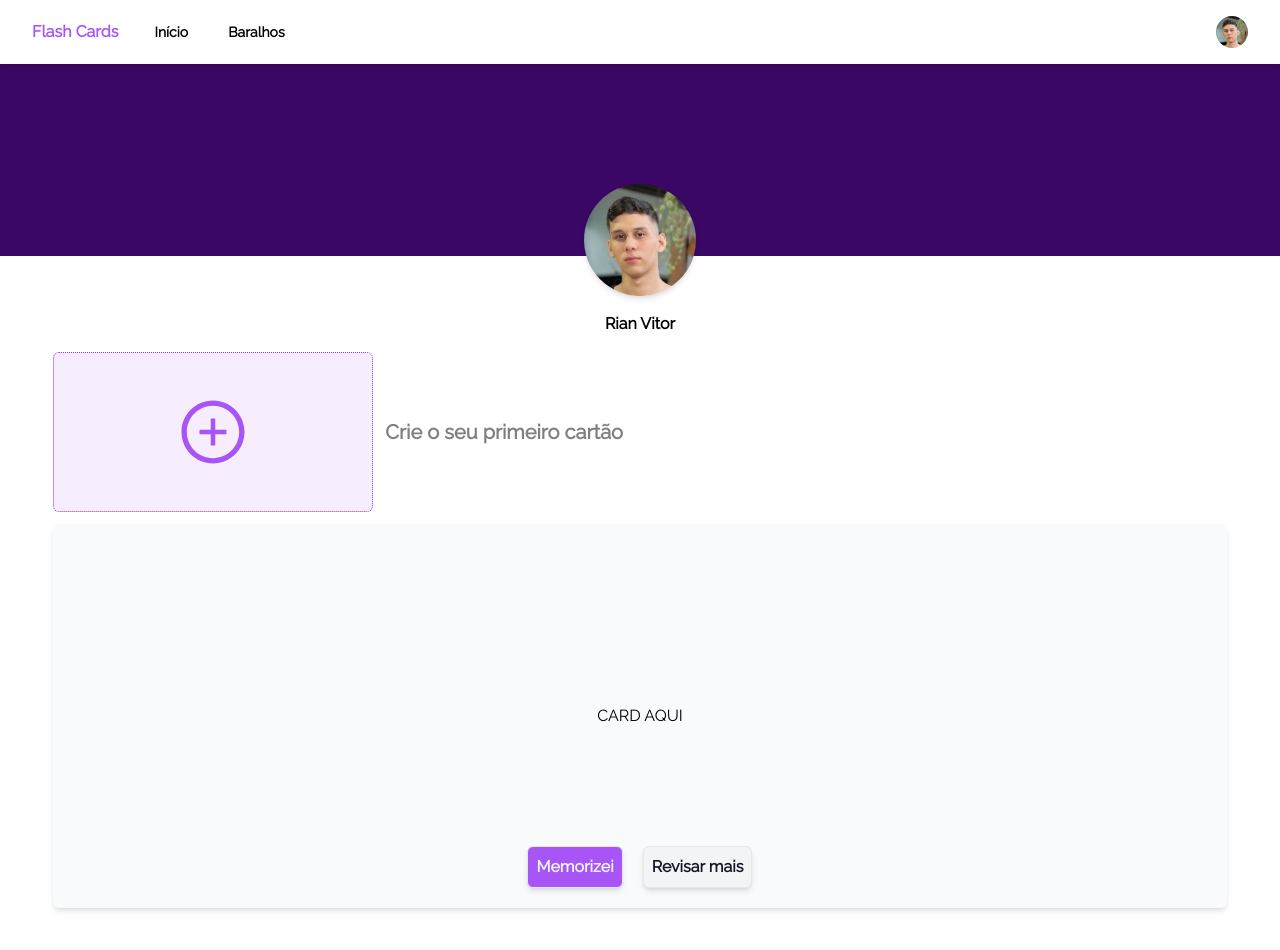
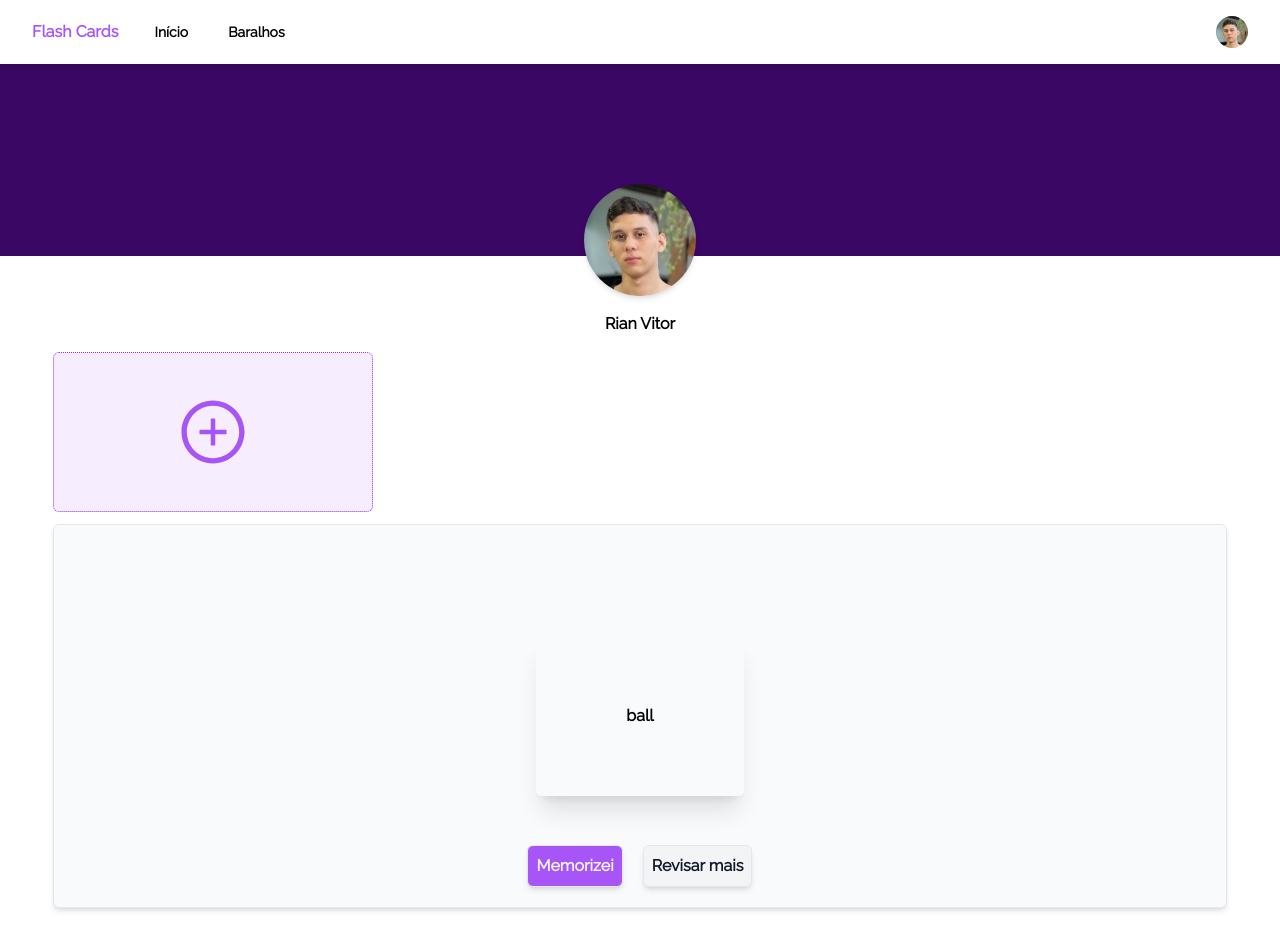
Before and after one commit to RianVitor26/flash-cards, a React (Vite) app in the folder client/: page /decks/1/cards in a window 1280 px wide. Shown: the top 950 px of the page. Built offline with nearby package versions, Linux system fonts and the light colour scheme.

Commit message:
feat: iniciando desenvolvimento das funções de editar e salvar um user

```diff
--- a/client/src/components/Header.tsx
+++ b/client/src/components/Header.tsx
@@ -1,7 +1,7 @@
 
 export const Header = () => {
   return (
-    <header className="relative w-full h-48 mb-24 bg-purple-950 bg-no-repeat bg-cover bg-center">
+    <header className="relative w-full h-48 mb-24 bg-purple-950 bg-gradient-to-r bg-no-repeat bg-cover bg-center">
         <div className="absolute -bottom-10 left-1/2 -translate-x-1/2 w-28 h-28 rounded-full shadow-md bg-profile-example bg-no-repeat bg-cover bg-center"></div>
         <h1 className="absolute -bottom-20 left-1/2 -translate-x-1/2 font-bold">Rian Vitor</h1>
     </header>
--- a/client/src/components/Menu.tsx
+++ b/client/src/components/Menu.tsx
@@ -6,7 +6,7 @@ interface IMenuProps {
 
 export const Menu = ({children}: IMenuProps) => {
     return (
-        <div className="relative w-full mx-auto h-96 bg-gray-50 rounded-md shadow-md">
+        <div className="relative w-full mx-auto h-96 bg-gray-50 rounded-md shadow-md border px-5">
             <div className="w-full h-full flex justify-center items-center">
                 {children}
             </div>
--- a/client/src/pages/Cards.tsx
+++ b/client/src/pages/Cards.tsx
@@ -8,10 +8,17 @@ import { AuthContext } from "../contexts/AuthContext"
 import { ICardsProps } from "../interfaces/cardsProps"
 import { findAllCards } from "../services/cardsService"
 import { Menu } from "../components/Menu"
+import { Card } from "../components/Card"
 
 export const Cards = () => {
 
-  const [cards, setCards] = useState<ICardsProps[] | []>([])
+  const [cards, setCards] = useState<ICardsProps[] | []>([
+    {
+      id: 1,
+      term: 'ball',
+      translation: 'bola'
+    }
+  ])
   const [isLoading, setIsLoading] = useState<boolean>(true)
   const { user } = useContext(AuthContext)
   const { deckId } = useParams()
@@ -47,7 +54,9 @@ export const Cards = () => {
         {isLoading ? <p>Carregando...</p> : null}
         {cards.length === 0 ? <p className="text-black/50 font-bold text-xl text-center">Crie o seu primeiro cartão</p> : null}
         <Menu>
-          <p>CARD AQUI</p>
+        {cards.map(card => (
+            <Card key={card.id} id={card.id} term={card.term} translation={card.translation}/>
+          ))}
         </Menu>
       </main>
       <Footer />
--- a/client/src/pages/Profile.tsx
+++ b/client/src/pages/Profile.tsx
@@ -1,6 +1,6 @@
 import { Footer } from "../components/Footer"
 import { Navigation } from "../components/Navigation"
-
+import { FormEventHandler, useRef } from "react"
 
 export const Profile = () => {
   // const [currentUser, setCurrentUser] = useState<IEditUserProps>({
@@ -12,29 +12,43 @@ export const Profile = () => {
 
   // const { user } = useContext(AuthContext)
 
-  // const handleEditUser = () => {
+  const inputNameRef = useRef()
+  const inputEmailRef = useRef()
+  const inputPasswordRef = useRef()
+  const inputFileRef = useRef()
 
-  // }
+  const handleSubmit: FormEventHandler<HTMLFormElement> = (event): void => {
+    event.preventDefault();
+  };
+
+  const handleEditUser = () => {
+    console.log('Habilitando a edição')
+  }
+
+  const handleSaveUser = () => {
+    console.log('Salvando usuário')
+  }
+
 
   return (
     <>
       <Navigation />
       <div className="w-11/12 h-screen mx-auto flex flex-col justify-center items-center">
-        <form className="w-full sm:w-80">
+        <form onSubmit={handleSubmit} className="w-full sm:w-80">
           <div className="flex gap-x-5 items-center mb-5">
             <span className="font-bold text-gray-600 text-md">Baralhos criados: 0</span>
             <span className="font-bold text-gray-600 text-md">Cartões criados: 0</span>
           </div>
           <div className="flex items-center flex-wrap justify-center gap-2 mb-5">
             <div className="w-20 h-20 shadow-md rounded-full border bg-profile-example bg-cover bg-center bg-no-repeat"></div>
-            <input className="border p-2 rounded-md shadow-md placeholder:text-gray-800" type="text" name="name" placeholder="Insira seu nome" minLength={1} maxLength={50} disabled />
+            <input ref={inputNameRef} className="border p-2 rounded-md shadow-md placeholder:text-gray-800" type="text" name="name" placeholder="Insira seu nome" minLength={1} maxLength={50} disabled />
           </div>
           <div className="flex items-center justify-center flex-col w-full gap-y-5">
-            <input className="border w-full p-2 rounded-md shadow-md" type="file" name="photo" />
-            <input className="border w-full p-2 rounded-md shadow-md placeholder:text-gray-800" type="email" name="email" placeholder="Insira seu email" minLength={1} maxLength={50} disabled />
-            <input className="border w-full p-2 rounded-md shadow-md placeholder:text-gray-800" type="password" name="password" placeholder="Insira sua senha" minLength={1} maxLength={50} disabled />
-            <button className="bg-white hover:bg-gray-100 transition-all duration-300 text-gray-800 font-bold border p-2 rounded-md shadow-md w-full">Editar</button>
-            <button className="bg-purple-500 hover:bg-purple-600 transition-all duration-300 text-gray-100 font-bold border p-2 rounded-md shadow-md w-full">Salvar</button>
+            <input ref={inputFileRef} className="border w-full p-2 rounded-md shadow-md" type="file" name="photo" />
+            <input ref={inputEmailRef} className="border w-full p-2 rounded-md shadow-md placeholder:text-gray-800" type="email" name="email" placeholder="Insira seu email" minLength={1} maxLength={50} disabled />
+            <input ref={inputPasswordRef} className="border w-full p-2 rounded-md shadow-md placeholder:text-gray-800" type="password" name="password" placeholder="Insira sua senha" minLength={1} maxLength={50} disabled />
+            <button onClick={handleEditUser} className="bg-white hover:bg-gray-100 transition-all duration-300 text-gray-800 font-bold border p-2 rounded-md shadow-md w-full">Editar</button>
+            <button onClick={handleSaveUser} className="bg-purple-500 hover:bg-purple-600 transition-all duration-300 text-gray-100 font-bold border p-2 rounded-md shadow-md w-full">Salvar</button>
           </div>
         </form>
       </div>
```
